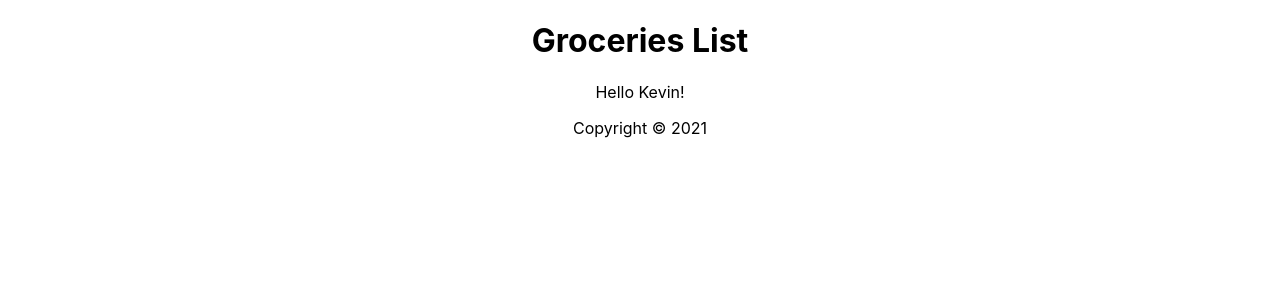
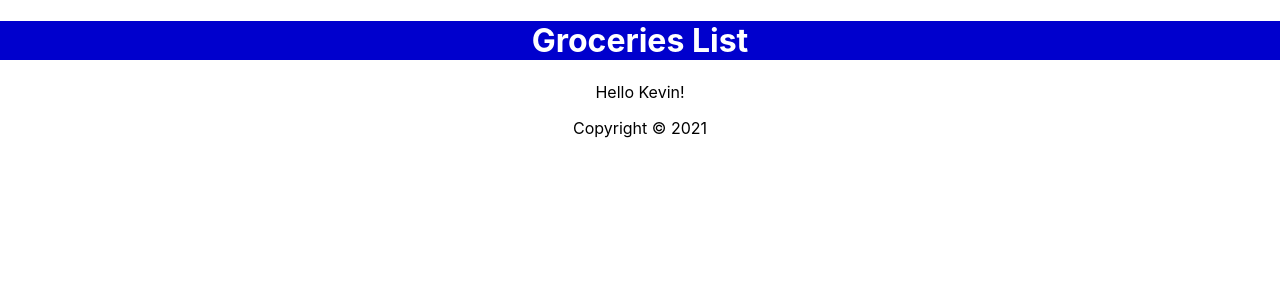
Before and after one commit to I-the-Creator/01tut, a React (Create React App) app: page / in a window 1280 px wide. Shown: the top 300 px of the page. Built offline with nearby package versions, Linux system fonts and the light colour scheme.

Commit message:
inline style add to Header component

```diff
--- a/src/Header.jsx
+++ b/src/Header.jsx
@@ -1,8 +1,12 @@
 import React from 'react';
 
 const Header = () => {
+    const headerStyle = {
+        backgroundColor: 'mediumblue',
+        color: '#fff'
+    };
     return (
-        <header>
+        <header style={headerStyle}>
             <h1>Groceries List</h1>
         </header>
     );
```
